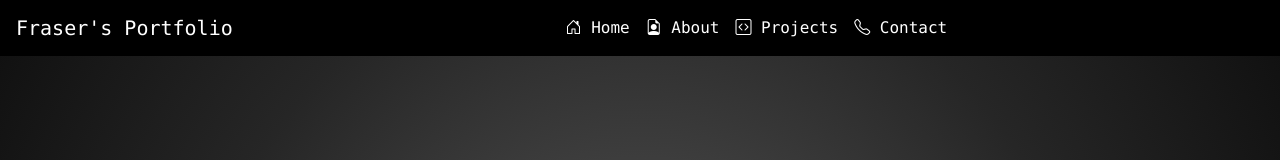
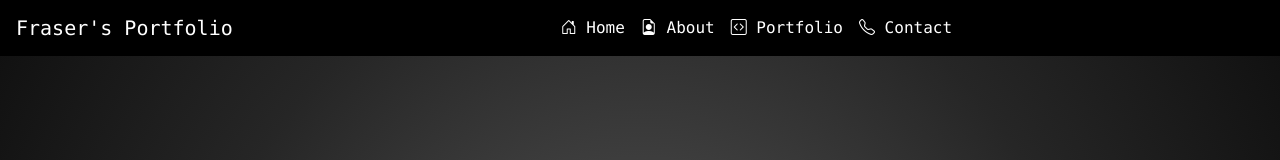
Before and after one commit to frayfray248/portfolio-react, a React (Create React App) app: page / in a window 1280 px wide. Shown: the top 160 px of the page. Built offline with nearby package versions, Linux system fonts and the light colour scheme.

Commit message:
portfolio navbar route

```diff
--- a/src/components/PortfolioNavbar.js
+++ b/src/components/PortfolioNavbar.js
@@ -23,7 +23,7 @@ const PortfolioNavbar = ({className}) => {
                 <Nav className="m-auto">
                     <NavLink href="/"><i class="bi bi-house-door"></i> Home</NavLink>
                     <NavLink href="/about"><i class="bi bi-file-earmark-person"></i> About</NavLink>
-                    <NavLink href="/projects"><i class="bi bi-code-square"></i> Projects</NavLink>
+                    <NavLink href="/portfolio"><i class="bi bi-code-square"></i> Portfolio</NavLink>
                     <NavLink href="/contact"><i class="bi bi-telephone"></i> Contact</NavLink>
                 </Nav>
             </Navbar.Collapse>
```
